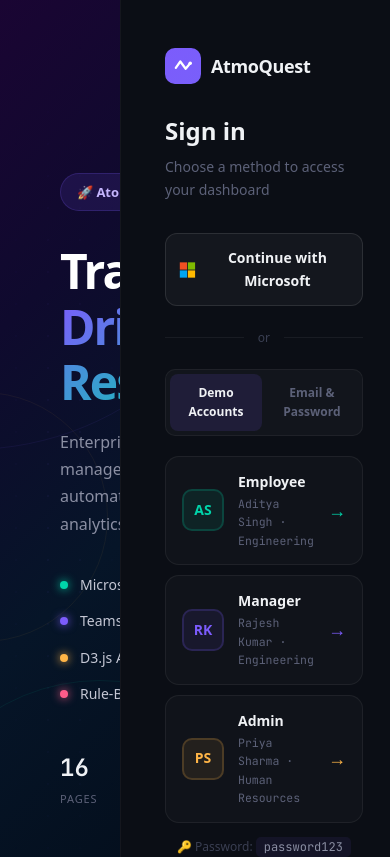
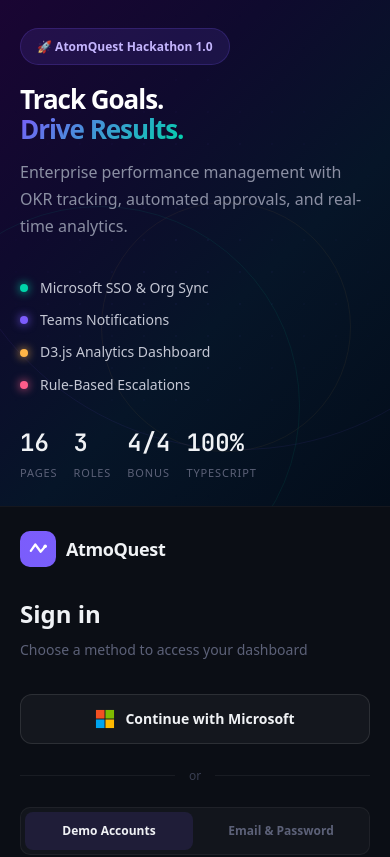
Before and after one commit to Doit-Ay/AtomQuest, a Next.js app: page /login in a window 390 px wide. Shown: the top 857 px of the page. Built offline with nearby package versions, Linux system fonts and the light colour scheme.

Commit message:
ui: add mobile responsive layout for login page - stacked hero + login panels

```diff
--- a/src/app/login/page.tsx
+++ b/src/app/login/page.tsx
@@ -87,9 +87,9 @@
   };
 
   return (
-    <div style={S.page}>
+    <div style={S.page} className="lp-page">
       {/* ═══ LEFT HERO ═══ */}
-      <div style={S.hero}>
+      <div style={S.hero} className="lp-hero">
         <div style={S.heroBg}>
           <div style={S.heroGrad} />
           <div style={{ position: "absolute", inset: 0 }}>
@@ -100,10 +100,10 @@
           <div style={S.heroGrid} />
         </div>
 
-        <motion.div style={S.heroContent} initial={{ opacity: 0, x: -30 }} animate={{ opacity: 1, x: 0 }} transition={{ duration: 0.7 }}>
-          <div style={S.heroBadge}>🚀 AtomQuest Hackathon 1.0</div>
+        <motion.div style={S.heroContent} className="lp-hero-content" initial={{ opacity: 0, x: -30 }} animate={{ opacity: 1, x: 0 }} transition={{ duration: 0.7 }}>
+          <div style={S.heroBadge} className="lp-badge">🚀 AtomQuest Hackathon 1.0</div>
 
-          <h1 style={S.heroTitle}>
+          <h1 style={S.heroTitle} className="lp-title">
             Track Goals.<br />
             <span style={S.heroTitleSpan}>Drive Results.</span>
           </h1>
@@ -112,7 +112,7 @@
             Enterprise performance management with OKR tracking, automated approvals, and real-time analytics.
           </p>
 
-          <div style={S.heroFeatures}>
+          <div style={S.heroFeatures} className="lp-features">
             {[
               { c: "#00D4AA", t: "Microsoft SSO & Org Sync" },
               { c: "#7C5CFC", t: "Teams Notifications" },
@@ -126,7 +126,7 @@
             ))}
           </div>
 
-          <div style={S.heroStats}>
+          <div style={S.heroStats} className="lp-stats">
             {[
               { n: "16", l: "Pages" },
               { n: "3", l: "Roles" },
@@ -143,7 +143,7 @@
       </div>
 
       {/* ═══ RIGHT LOGIN ═══ */}
-      <div style={S.login}>
+      <div style={S.login} className="lp-login">
         <motion.div style={S.loginInner} initial={{ opacity: 0, y: 20 }} animate={{ opacity: 1, y: 0 }} transition={{ duration: 0.5, delay: 0.2 }}>
           <div style={S.loginLogo}>
             <svg width="36" height="36" viewBox="0 0 40 40" fill="none">
@@ -210,7 +210,27 @@
         <div style={S.loginFoot}>Built with Next.js 16 · Prisma · Azure AD</div>
       </div>
 
-      <style>{`@keyframes sp { to { transform: rotate(360deg); } }`}</style>
+      <style>{`
+        @keyframes sp { to { transform: rotate(360deg); } }
+
+        @media (max-width: 900px) {
+          .lp-page { flex-direction: column !important; }
+          .lp-hero { flex: none !important; min-height: auto !important; padding: 40px 28px 36px !important; }
+          .lp-hero-content { max-width: 100% !important; }
+          .lp-badge { font-size: 12px !important; margin-bottom: 20px !important; }
+          .lp-title { font-size: 32px !important; margin-bottom: 14px !important; }
+          .lp-features { margin-bottom: 28px !important; gap: 10px !important; }
+          .lp-stats { gap: 20px !important; flex-wrap: wrap !important; }
+          .lp-login { width: 100% !important; padding: 32px 28px !important; border-left: none !important; border-top: 1px solid rgba(255,255,255,0.04) !important; }
+        }
+
+        @media (max-width: 480px) {
+          .lp-hero { padding: 28px 20px 24px !important; }
+          .lp-title { font-size: 26px !important; }
+          .lp-stats { gap: 16px !important; }
+          .lp-login { padding: 24px 20px !important; }
+        }
+      `}</style>
     </div>
   );
 }
```
